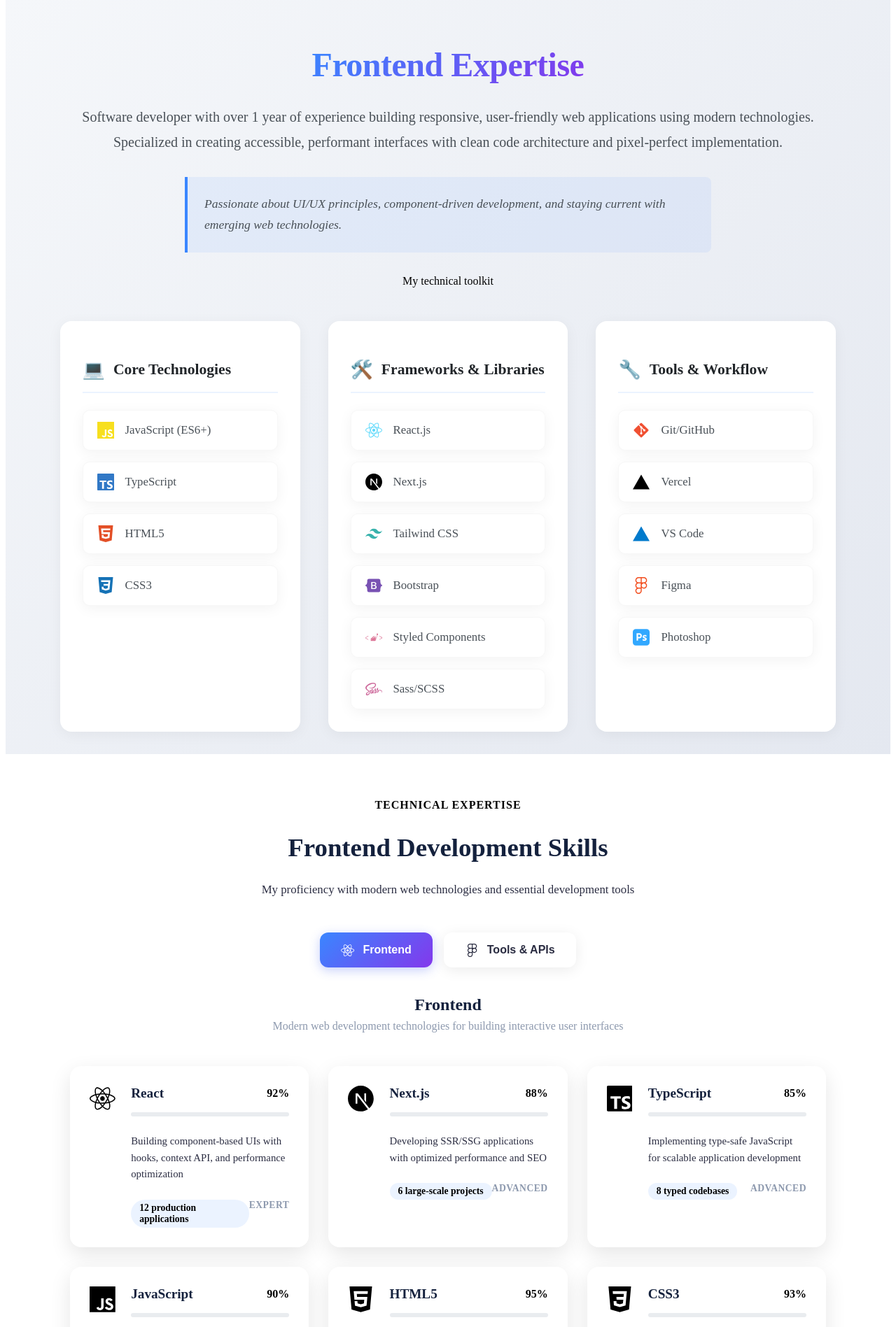
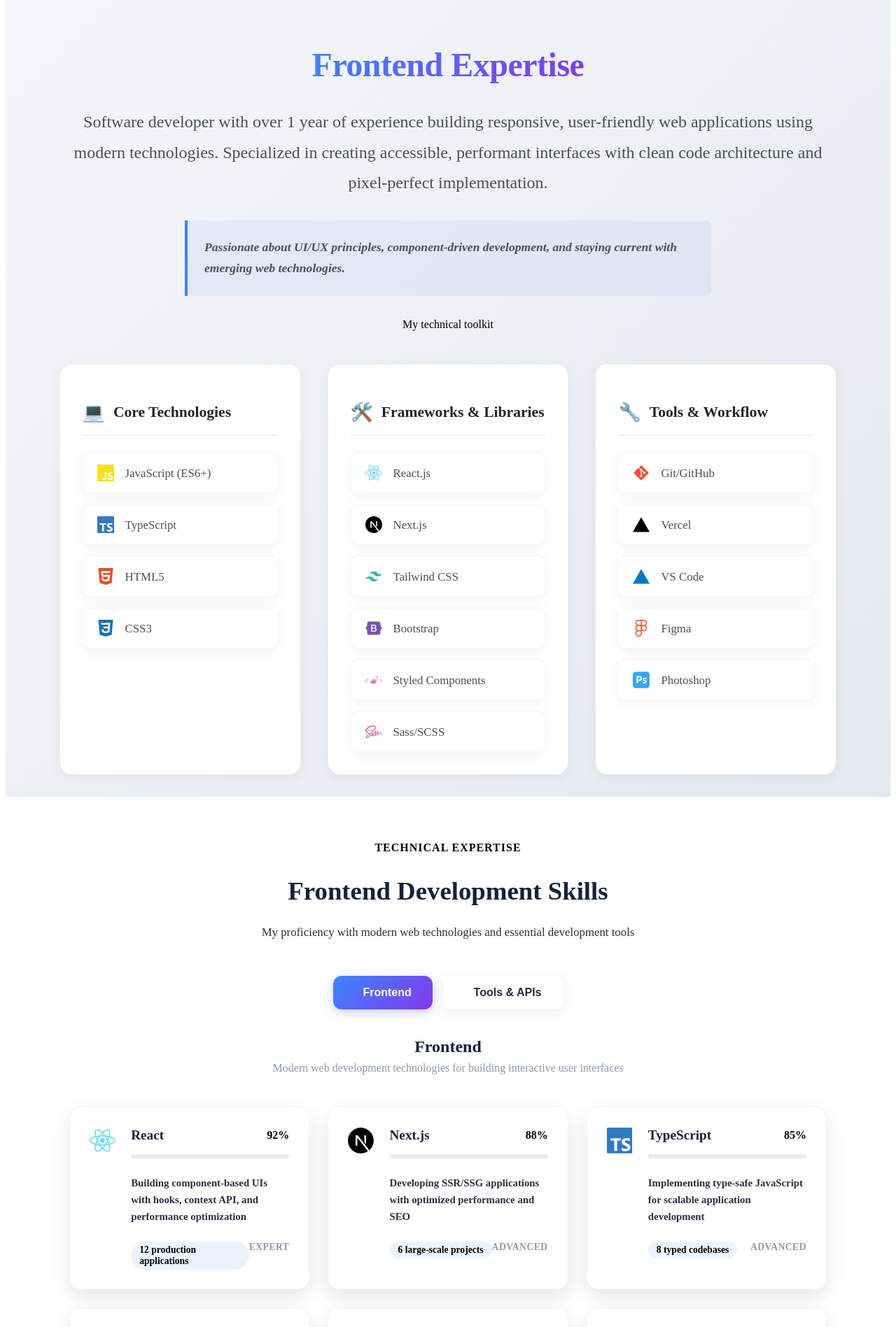
Before and after one commit to Godspiderman/Portfolio, a React (Create React App) app: page / in a window 1280 px wide. Shown: the part 880-2777 px from the top of the page at 70% size. Built offline with nearby package versions, Linux system fonts and the light colour scheme.

Commit message:
Portfolio

```diff
--- a/src/Components/Header/Header.scss
+++ b/src/Components/Header/Header.scss
@@ -46,7 +46,7 @@
   z-index: 1000;
   padding: 1.2rem 0;
   transition: all 0.4s cubic-bezier(0.16, 1, 0.3, 1);
-  box-shadow: 0 6px 20px rgba(0, 0, 0, 0.05);
+  box-shadow: 0 6px 20px rgba(0, 0, 0, 0.30);
 
   &__gradient-bg {
     position: absolute;
--- a/src/Pages/About/About.scss
+++ b/src/Pages/About/About.scss
@@ -44,7 +44,6 @@
 .about {
   padding: 2rem 1rem;
   background: linear-gradient(135deg, #f5f7fa 0%, #e4e8f0 100%);
-  // background-color: $light-color;
   position: relative;
   overflow: hidden;
   -webkit-font-smoothing: antialiased;
@@ -105,13 +104,24 @@
       position: relative;
       padding: 0 1rem;
 
+      @include respond-to($mobile) {
+        font-size: 0.95rem;
+        padding: 0;
+        text-align: justify;
+
+      }
+
       @include respond-to($tablet) {
         font-size: 1.2rem;
         padding: 0;
+        text-align: center;
+
       }
 
       @include respond-to($laptop) {
-        font-size: 1.25rem;
+        font-size: 1.5rem;
+        text-align: center;
+
       }
     }
 
@@ -127,6 +137,7 @@
       .highlight-text {
         font-size: 1rem;
         line-height: 1.7;
+        font-weight: 600;
         color: $text-color;
         margin: 0;
         font-style: italic;
--- a/src/Pages/Projects/Projects.scss
+++ b/src/Pages/Projects/Projects.scss
@@ -14,7 +14,6 @@
 .projects-section {
   padding: 2rem 1rem;
   background: linear-gradient(135deg, #f5f7fa 0%, #e4e8f0 100%);
-  font-family: 'Poppins', sans-serif;
 
   .container {
     width: 90%;
@@ -210,7 +209,7 @@
         color: $text-color;
         margin-bottom: 1.2rem;
         line-height: 1.6;
-        font-size: 0.95rem;
+        font-size: 1rem;
       }
 
       .project-features {
@@ -240,6 +239,7 @@
             padding-left: 1.5rem;
             margin-bottom: 0.6rem;
             color: $text-color;
+                font-weight: 600;
             line-height: 1.5;
             font-size: 0.9rem;
 
--- a/src/Pages/Skills/Skills.js
+++ b/src/Pages/Skills/Skills.js
@@ -8,15 +8,14 @@
   SiHtml5,
   SiCss3,
   SiVercel,
-  SiVisualstudiocode,
   SiSass,
-  SiMaterialui
 } from 'react-icons/si';
+import { FaDatabase } from "react-icons/fa6";
+import { SiAmazonapigateway } from "react-icons/si";
 
 const skillsData = [
   {
     name: 'Frontend',
-    icon: <FaReact />,
     description: 'Modern web development technologies for building interactive user interfaces',
     skills: [
       {
@@ -24,69 +23,68 @@
         level: 92,
         description: 'Building component-based UIs with hooks, context API, and performance optimization',
         projects: '12 production applications',
-        icon: <FaReact />
+        icon: <FaReact color="#61DAFB" />  // React blue
       },
       {
         name: 'Next.js',
         level: 88,
         description: 'Developing SSR/SSG applications with optimized performance and SEO',
         projects: '6 large-scale projects',
-        icon: <SiNextdotjs />
+        icon: <SiNextdotjs color="#000000" />  // Next.js black
       },
       {
         name: 'TypeScript',
         level: 85,
         description: 'Implementing type-safe JavaScript for scalable application development',
         projects: '8 typed codebases',
-        icon: <SiTypescript />
+        icon: <SiTypescript color="#3178C6" />  // TypeScript blue
       },
       {
         name: 'JavaScript',
         level: 90,
         description: 'Core language expertise with modern ES6+ features and patterns',
         projects: '15+ projects',
-        icon: <SiJavascript />
+        icon: <SiJavascript color="#F7DF1E" />  // JavaScript yellow
       },
       {
         name: 'HTML5',
         level: 95,
         description: 'Semantic markup and accessibility-focused web development',
         projects: 'All web projects',
-        icon: <SiHtml5 />
+        icon: <SiHtml5 color="#E34F26" />  // HTML5 orange
       },
       {
         name: 'CSS3',
         level: 93,
         description: 'Modern styling with Flexbox, Grid, animations and responsive design',
         projects: 'All web projects',
-        icon: <SiCss3 />
+        icon: <SiCss3 color="#1572B6" />  // CSS3 blue
       },
       {
         name: 'Sass',
         level: 90,
         description: 'CSS preprocessor with mixins, variables, and nested rules for maintainable styles',
         projects: '10+ projects',
-        icon: <SiSass />
+        icon: <SiSass color="#CC6699" />  // Sass pink
       },
       {
         name: 'Material UI',
         level: 85,
         description: 'Building responsive interfaces with React component library and custom themes',
         projects: '7 projects',
-        icon: <FaReact />
+        icon: <FaReact color="#0081CB" />  // Material UI blue
       },
       {
         name: 'Responsive Design',
         level: 94,
         description: 'Creating fluid layouts that adapt to all screen sizes and devices',
         projects: 'All web projects',
-        icon: <SiCss3 />
+        icon: <SiCss3 color="#1572B6" />  // CSS3 blue
       },
     ]
   },
   {
     name: 'Tools & APIs',
-    icon: <FaFigma />,
     description: 'Essential development tools and API integration capabilities',
     skills: [
       {
@@ -94,42 +92,42 @@
         level: 90,
         description: 'Version control and collaborative development workflows',
         projects: '20+ repositories',
-        icon: <FaGitAlt />
+        icon: <FaGitAlt color="#F05032" />  // Git orange
       },
       {
         name: 'VS Code',
         level: 95,
         description: 'Customized development environment with productivity extensions',
         projects: 'Primary editor for all projects',
-        icon: <SiVercel />
+        icon: <SiVercel color="#007ACC" />  // VS Code blue
       },
       {
         name: 'Figma',
         level: 85,
         description: 'UI/UX design collaboration and component handoff',
         projects: '4 design systems',
-        icon: <FaFigma />
+        icon: <FaFigma color="#F24E1E" />  // Figma orange
       },
       {
         name: 'Vercel',
         level: 88,
         description: 'Cloud platform for deploying and monitoring web applications',
         projects: '8 deployed projects',
-        icon: <SiVercel />
+        icon: <SiVercel color="#000000" />  // Vercel black
       },
       {
         name: 'API Integration',
         level: 87,
         description: 'Connecting frontend applications with backend services and third-party APIs',
         projects: '9 applications',
-        icon: <SiJavascript />
+        icon: <SiAmazonapigateway color="#F7DF1E" />  // JavaScript yellow
       },
       {
         name: 'REST API',
         level: 86,
         description: 'Designing and consuming RESTful APIs with proper authentication and error handling',
         projects: '5 backend integrations',
-        icon: <SiNextdotjs />
+        icon: <FaDatabase color="#000000" />  // Next.js black
       },
     ]
   }
--- a/src/Pages/Skills/Skills.scss
+++ b/src/Pages/Skills/Skills.scss
@@ -478,7 +478,8 @@
       color: $text;
       line-height: 1.6;
       margin-bottom: 1.5rem;
-      font-size: 0.95rem;
+      font-size: 0.90rem;
+      font-weight: 600;
 
       @include respond(desktop) {
         font-size: 0.925rem;
```
Also changed, not shown: 1 other file (tests, documents, lock files or other folders).
